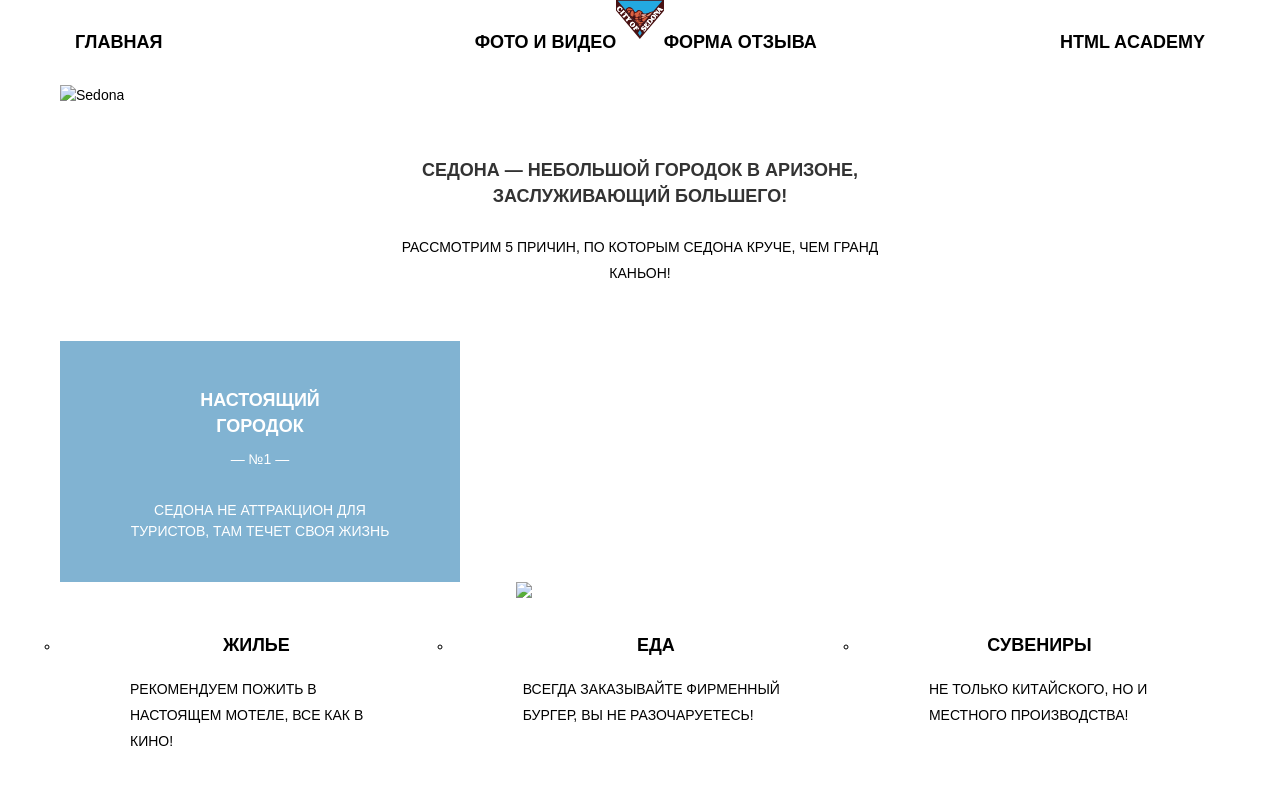
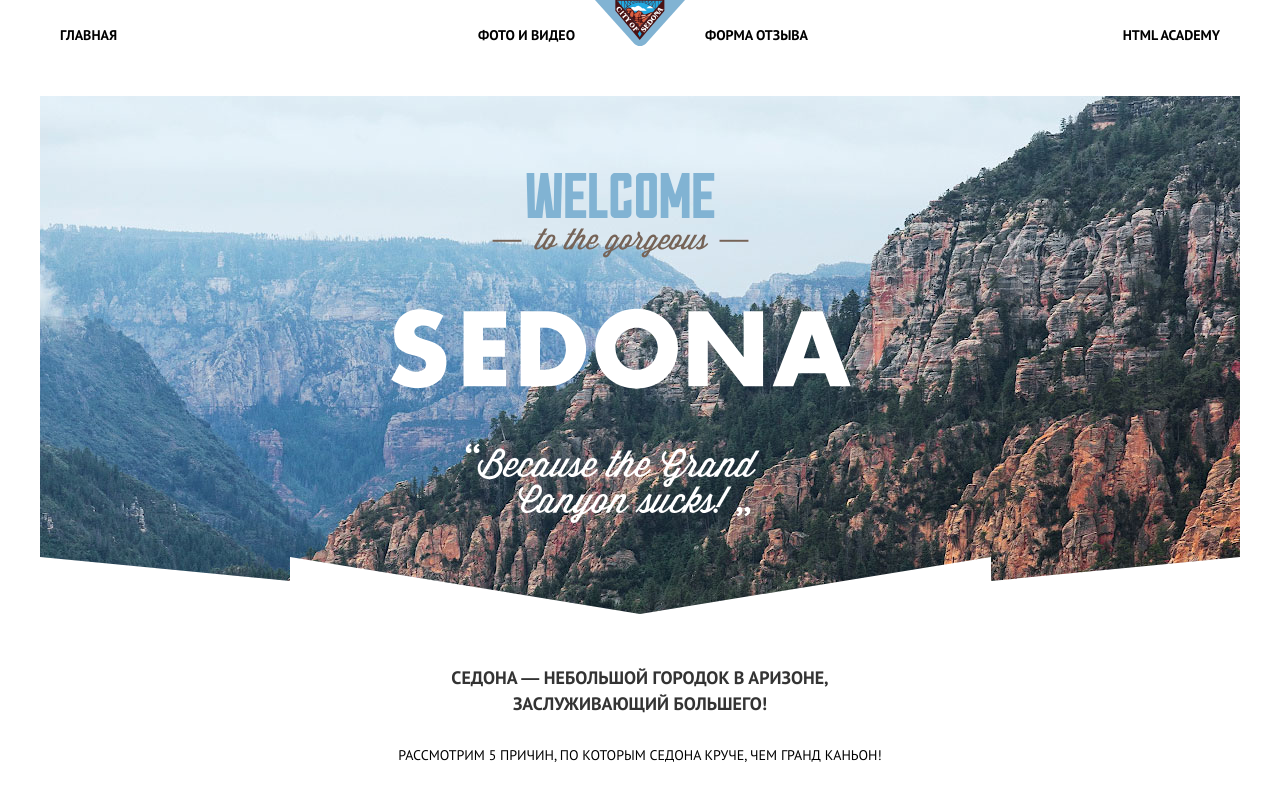
Before and after one commit to sashawispa/941895-sedona-17, a plain HTML site: page source/index.html in a window 1280 px wide. Shown: the top 800 px of the page. Drawn offline with nearby package versions, Linux system fonts and the light colour scheme; files that its build step writes are made by us from their sources; files whose address does not match are found by name.

Commit message:
начало

```diff
--- a/source/index.html
+++ b/source/index.html
@@ -45,7 +45,11 @@
         </li>
       </ul>
       <a class="nav-header__logo">
-        <img class="nav-header__logo-sedona" src="img/logo-sedona-mobile.svg" alt="Логотип «Sedona»">
+        <picture>
+          <source media="(min-width: 1198px)" srcset="img/logo-sedona-desktop.svg">
+          <source media="(min-width: 768px)" srcset="img/logo-sedona-tablet.svg">
+          <img class="nav-header__logo-sedona" src="img/logo-sedona-mobile.svg" alt="Логотип «Sedona»">
+        </picture>
       </a>
     </div>
 
@@ -61,7 +65,12 @@
   <section class="welcome">
     <div class="welcome__wrapper">
       <div class="welcome__image">
-        <img src="#" alt="Sedona"></img>
+        <img class="welcome__image-logo" src="img/text-sedona-index.svg" alt="Велком Седона">
+        <picture>
+          <source media="(min-width: 1198px)" srcset="img/bg-intro-triangle-desktop.svg">
+          <source media="(min-width: 768px)" srcset="img/bg-intro-triangle-tablet.svg">
+          <img class="welcome__image-triangle" src="img/bg-intro-triangle-mobile.svg" alt="Треугольник">
+        </picture>
       </div>
       <p class="welcome__title">Седона — небольшой городок в Аризоне, заслуживающий большего!</p>
       <p class="welcome__intro">Рассмотрим 5 причин, по которым Седона круче, чем гранд каньон!</p>
@@ -75,12 +84,17 @@
       <ul class="advantages__list">
 
         <li class="advantages__item">
+
           <div class="advantages__item-card">
             <h3 class="advantages__title">Настоящий городок</h3>
             <span class="advantages__number">— №1 —</span>
             <p class="advantages__description">Седона не аттракцион для туристов, там течет своя жизнь</p>
           </div>
-          <img class="advantages__image-city" src="img/image-city.jpg" width="320" height="260" alt="Седона - настоящий городок">
+          <picture>
+            <source media="(min-width: 1198px)" srcset="img/main-city-desktop@1x.jpg 1x, img/main-city-desktop@2x.jpg">
+            <source media="(min-width: 768px)" srcset="img/main-city-tablet@1x.jpg, img/main-city-tablet@2x.jpg">
+            <img class="advantages__image-city" src="img/main-city-mobile@1x.jpg" srcset="img/main-city-mobile@2x.jpg" alt="Седона - настоящий городок">
+          </picture>
         </li>
         <ul class="features">
           <li class="features__item features__item--housing">
@@ -100,13 +114,16 @@
         </ul>
 
         <li class="advantages__item">
-          <img class="advantages__image-bridge" src="img/image-bridge.jpg" width="320" height="260" alt="Мост дьявола">
-          <div class="advantages__item-card">
+          <div class="advantages__item-card advantages__item-card--bridge">
             <h3 class="advantages__title">ТАМ ЕСТЬ Мост дьявола</h3>
             <span class="advantages__number">— №2 —</span>
             <p class="advantages__description">Да, по нему можно пройти! Если вы осмелитесь, конечно</p>
           </div>
-
+          <picture>
+            <source media="(min-width: 1198px)" srcset="img/main-bridge-desktop@1x.jpg, img/main-bridge-desktop@2x.jpg">
+            <source media="(min-width: 768px)" srcset="img/main-bridge-tablet@1x.jpg, img/main-bridge-tablet@2x.jpg">
+            <img class="advantages__image-bridge" src="img/main-bridge-mobile@1x.jpg" srcset="img/main-bridge-mobile@2x.jpg" alt="Мост дьявола">
+          </picture>
         </li>
         <div class="advantages__item-graycard">
           <li class="advantages__item advantages__item--gray">
--- a/source/less/blocks/advantages.less
+++ b/source/less/blocks/advantages.less
@@ -45,11 +45,23 @@
 
 @media (min-width: @tablet-width) {
   .advantages__wrapper {
-    width: 680px;
+    width: 768px;
+  }
+
+  .advantages__item {
+    display: flex;
+
+    &--gray {
+      flex-direction: column;
+    }
   }
 
   .advantages__item-card {
     width: 256px;
+
+    &--bridge {
+      order: 2;
+    }
   }
 
   .advantages__item-graycard {
@@ -67,7 +79,7 @@
 
 @media (min-width: @desktop-width) {
   .advantages__wrapper {
-    width: 1160px;
+    width: 1200px;
   }
 
   .advantages__item-card {
--- a/source/less/blocks/gallery.less
+++ b/source/less/blocks/gallery.less
@@ -20,7 +20,7 @@
 
 @media (min-width: @tablet-width) {
   .gallery__wrapper {
-    width: 680px;
+    width: 768px;
   }
 
   .gallery__list {
@@ -48,7 +48,7 @@
 
 @media (min-width: @desktop-width) {
   .gallery__wrapper {
-    width: 1160px;
+    width: 1200px;
   }
 
   .gallery__item {
--- a/source/less/blocks/interested.less
+++ b/source/less/blocks/interested.less
@@ -26,7 +26,8 @@
 .interested__button {
   display: inline-block;
   padding: 17px 47px;
-  margin-left: 20px;
+  margin-left: 7px;
+  margin-right: 7px;
   margin-bottom: 49px;
   font-size: 21px;
   line-height: 26px;
@@ -49,7 +50,7 @@
 
 @media (min-width: @tablet-width) {
   .interested__wrapper {
-    width: 680px;
+    width: 768px;
   }
 
   .interested__title {
@@ -68,7 +69,7 @@
 
 @media (min-width: @desktop-width) {
   .interested__wrapper {
-    width: 1160px;
+    width: 1200px;
   }
 
   .interested__discription {
--- a/source/less/blocks/nav.less
+++ b/source/less/blocks/nav.less
@@ -1,6 +1,6 @@
 .nav__button {
   position: absolute;
-  top: 25px;
+  top: 17px;
   right: 20px;
   display: block;
   background-color: @blue-color;
@@ -16,8 +16,8 @@
 
 .nav__link {
   display: block;
-  padding-top: 20px;
-  padding-bottom: 21px;
+  padding-top: 10px;
+  padding-bottom: 10px;
   color: @white-color;
 
   &:hover {
@@ -46,7 +46,9 @@
   background-color: @blue-color;
 }
 
-.nav-header__logo-sedona {
+.nav-header__logo {
+  width: 102px;
+  height: 83px;
   display: block;
   margin: 0 auto;
 }
@@ -85,7 +87,7 @@
 
   .nav__wrapper {
     display: flex;
-    width: 693px;
+    width: 768px;
     margin: 0 auto;
   }
 
@@ -100,8 +102,7 @@
   }
 
   .nav__item {
-    padding-top: 22px;
-    padding-bottom: 23px;
+    padding: 22px 20px 23px 20px;
     color: @black-color;
     background-color: @white-color;
   }
@@ -121,17 +122,24 @@
   }
 
   .nav-header__logo {
+    width: 102px;
+    height: 83px;
     order: 1;
   }
 }
 
 @media (min-width: @desktop-width) {
   .nav__wrapper {
-    width: 1130px;
+    width: 1200px;
     justify-content: space-around;
   }
 
   .nav__list {
     width: 1160px;
   }
+
+  .nav-header__logo {
+    width: 188px;
+    height: 96px;
+  }
 }
--- a/source/less/blocks/page-footer.less
+++ b/source/less/blocks/page-footer.less
@@ -22,7 +22,7 @@
 
 @media (min-width: @tablet-width) {
   .page-footer__wrapper {
-    width: 680px;
+    width: 768px;
     display: flex;
     flex-direction: inherit;
   }
@@ -33,5 +33,5 @@
 }
 
 @media (min-width: @desktop-width) {
-  width: 1160px;
+  width: 1200px;
 }
--- a/source/less/blocks/page-header.less
+++ b/source/less/blocks/page-header.less
@@ -16,5 +16,7 @@
   .page-header__nav {
     width: auto;
     margin: 0;
+    font-size: 14px;
+    line-height: 26px;
   }
 }
--- a/source/less/blocks/welcome.less
+++ b/source/less/blocks/welcome.less
@@ -1,11 +1,39 @@
 .welcome__wrapper {
   width: 320px;
   margin: 0 auto;
+  margin-top: -32px;
+}
+
+.welcome__image {
+  width: 100%;
+  height: 390px;
+  background-color: @white-color;
+  background-image: url("../img/bg-back-mobile@1x.jpg");
+  background-position: center;
+  background-repeat: no-repeat;
+
+  @media (min-resolution: @retina-dpi), (min-resolution: @retina-dppx) {
+    background-image: url("../img/bg-back-mobile@2x.jpg");
+    background-size: 768px auto;
+  }
+}
+
+.welcome__image-logo {
+  width: 281px;
+  height: 214px;
+  margin-top: 90px;
+  margin-left: 20px;
+  margin-bottom: 54px;
+}
+
+.welcome__image-triangle {
+  width: 320px;
+  height: 26px;
 }
 
 .welcome__title {
   margin: 0;
-  padding: 45px 20px 30px 20px;
+  padding: 45px 20px 30px 25px;
   font-size: 18px;
   font-weight: bold;
   line-height: 26px;
@@ -25,7 +53,35 @@
 
 @media (min-width: @tablet-width) {
   .welcome__wrapper {
-    width: 680px;
+    width: 768px;
+    margin: 0 auto;
+  }
+
+  .welcome__image {
+    width: 100%;
+    height: 518px;
+    background-color: @white-color;
+    background-image: url("../img/bg-back-tablet@1x.jpg");
+    background-position: center;
+    background-repeat: no-repeat;
+
+    @media (min-resolution: @retina-dpi), (min-resolution: @retina-dppx) {
+      background-image: url("../img/bg-back-tablet@2x.jpg");
+      background-size: 1200px auto;
+    }
+  }
+
+  .welcome__image-logo {
+    width: 460px;
+    height: 350px;
+    margin-top: 77px;
+    margin-left: 154px;
+    margin-bottom: 28px;
+  }
+
+  .welcome__image-triangle {
+    width: 768px;
+    height: 57px;
   }
 
   .welcome__title {
@@ -39,7 +95,30 @@
 
 @media (min-width: @desktop-width) {
   .welcome__wrapper {
-    width: 1160px;
+    width: 1200px;
+  }
+
+  .welcome__image {
+    width: 100%;
+    height: 518px;
+    background-color: @white-color;
+    background-image: url("../img/bg-back-desktop@1x.jpg");
+    background-position: center;
+    background-repeat: no-repeat;
+
+    @media (min-resolution: @retina-dpi), (min-resolution: @retina-dppx) {
+      background-image: url("../img/bg-back-desktop@2x.jpg");
+      background-size: 1200px auto;
+    }
+  }
+
+  .welcome__image-logo {
+    margin-left: 351px;
+  }
+
+  .welcome__image-triangle {
+    width: 1200px;
+    height: 57px;
   }
 
   .welcome__title {
--- a/source/less/global/layout.less
+++ b/source/less/global/layout.less
@@ -37,15 +37,21 @@ a {
 }
 
 @font-face {
+  font-family: "PTSans";
+  src: local("PTSans Regular"),
+    local("PTSans-Regular"),
+    url("../fonts/ptsans.woff") format("woff"),
+    url("../fonts/ptsans.woff2") format("woff2");
   font-weight: normal;
-  font-family: "PT Sans Narrow";
   font-style: normal;
-  src: url("fonts/PTSansNarrow.woff2") format("woff2"), url("fonts/PTSansNarrow.woff") format("woff");
 }
 
 @font-face {
+  font-family: "PTSans";
+  src: local("PTSans Bold"),
+    local("PTSans-Bold"),
+    url("../fonts/ptsansbold.woff") format("woff"),
+    url("../fonts/ptsansbold.woff2") format("woff2");
   font-weight: bold;
-  font-family: "PT Sans Narrow";
   font-style: normal;
-  src: url("fonts/PTSansNarrowBold.woff2") format("woff2"), url("fonts/PTSansNarrowBold.woff") format("woff");
 }
--- a/source/less/variables.less
+++ b/source/less/variables.less
@@ -11,3 +11,6 @@
 @tablet-width: 768px;
 @desktop-width: 1190px;
 @mobile-width-only: 767px;
+
+@retina-dpi: 144dpi;
+@retina-dppx: 1.5dppx;
```
